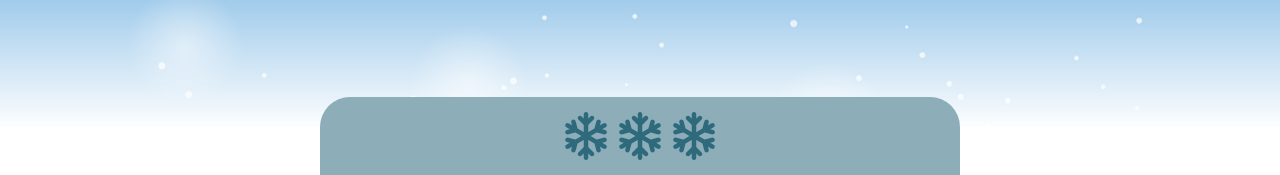
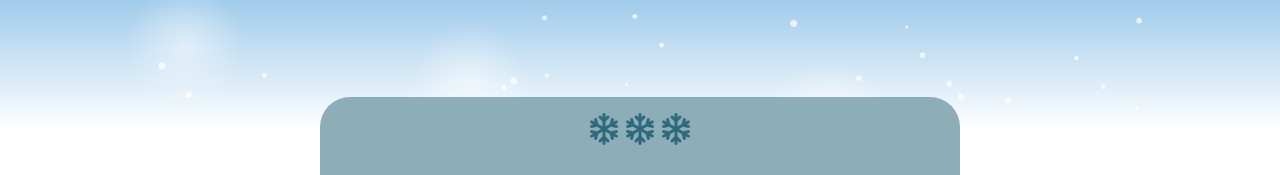
Before and after one commit to EmmaRubiH/WinterQuiz, a plain HTML site: page index.html in a window 1280 px wide. Shown: the part 63-238 px from the top of the page. Drawn offline with Linux system fonts and the light colour scheme.

```diff
--- a/index.html
+++ b/index.html
@@ -49,7 +49,7 @@
     <!-- container and text -->
     <main>
         <div class="game-quiz-container">
-            <h2><i class="far fa-snowflake"></i> <i class="far fa-snowflake"></i> <i class="far fa-snowflake"></i></h2>
+            <p><i class="far fa-snowflake"></i> <i class="far fa-snowflake"></i> <i class="far fa-snowflake"></i></p>
             <p class="game-question-container">
                 A QUIZ ABOUT WINTER
 
@@ -63,8 +63,6 @@
                         LETS GO!
                     </button>
                 </form>
-
-        </div>
 
         </div>
         <footer>
```
Also changed, not shown: assets/js/game.js (+5 -5 lines).
